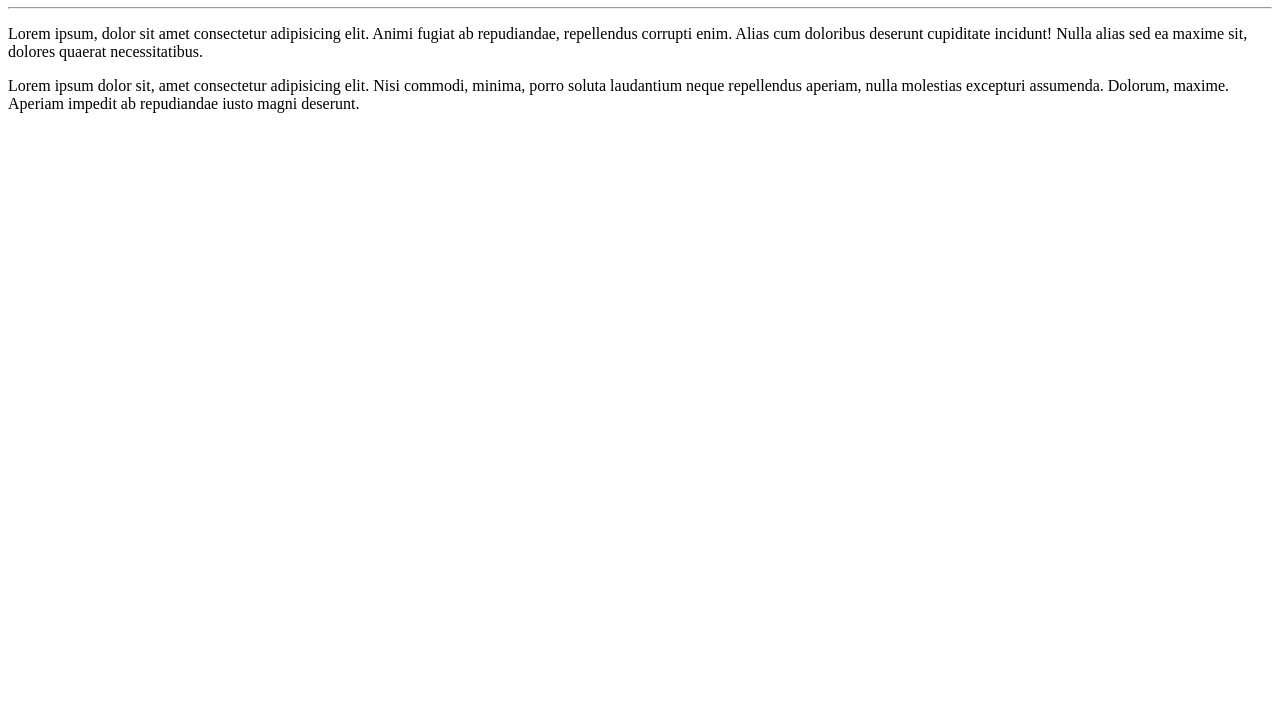
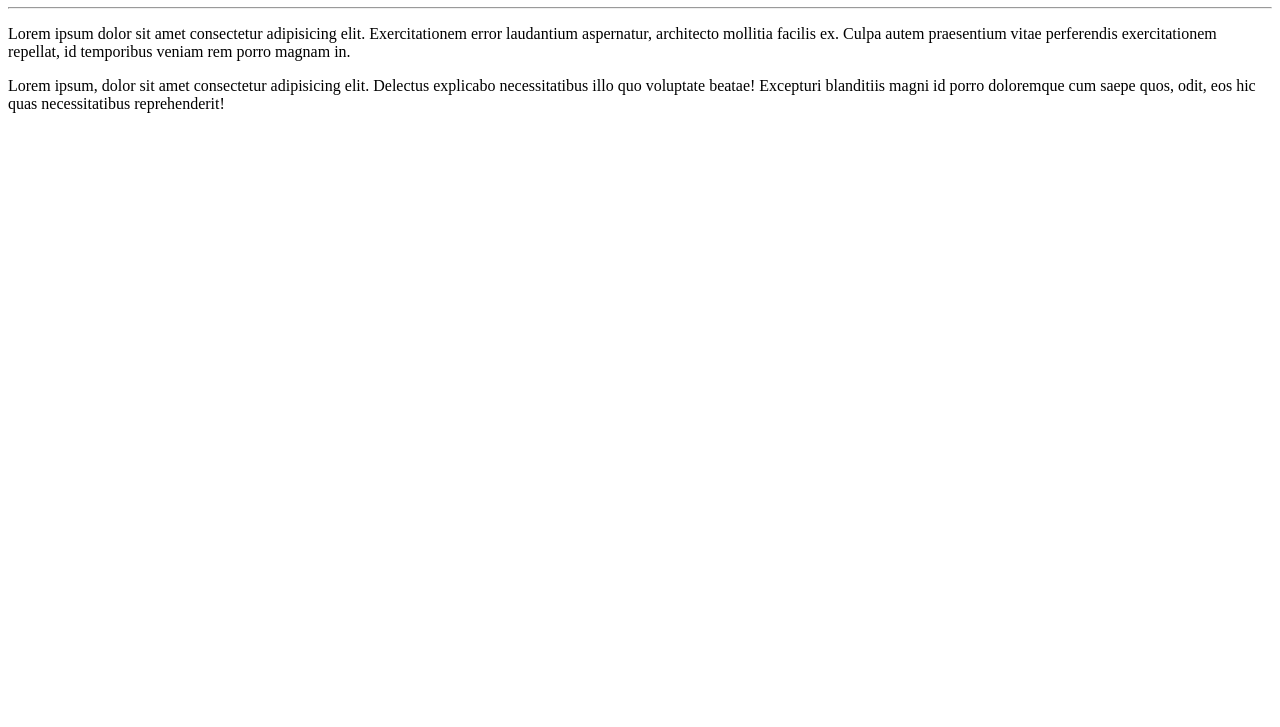
Before and after one commit to pfcouto/Ola_Mundo, a plain HTML site: page site_exemplo/index.html in a window 1280 px wide. Shown: the part 73-800 px from the top of the page. Drawn offline with Linux system fonts and the light colour scheme.

Commit message:
Mudei Lorem

```diff
--- a/site_exemplo/index.html
+++ b/site_exemplo/index.html
@@ -8,7 +8,7 @@
 <body>
     <h1>Olá, Mundo!</h1>
     <hr>
-    <p>Lorem ipsum, dolor sit amet consectetur adipisicing elit. Animi fugiat ab repudiandae, repellendus corrupti enim. Alias cum doloribus deserunt cupiditate incidunt! Nulla alias sed ea maxime sit, dolores quaerat necessitatibus.</p>
-    <p>Lorem ipsum dolor sit, amet consectetur adipisicing elit. Nisi commodi, minima, porro soluta laudantium neque repellendus aperiam, nulla molestias excepturi assumenda. Dolorum, maxime. Aperiam impedit ab repudiandae iusto magni deserunt.</p>
+    <p>Lorem ipsum dolor sit amet consectetur adipisicing elit. Exercitationem error laudantium aspernatur, architecto mollitia facilis ex. Culpa autem praesentium vitae perferendis exercitationem repellat, id temporibus veniam rem porro magnam in.</p>
+    <p>Lorem ipsum, dolor sit amet consectetur adipisicing elit. Delectus explicabo necessitatibus illo quo voluptate beatae! Excepturi blanditiis magni id porro doloremque cum saepe quos, odit, eos hic quas necessitatibus reprehenderit!</p>
 </body>
 </html>
```
